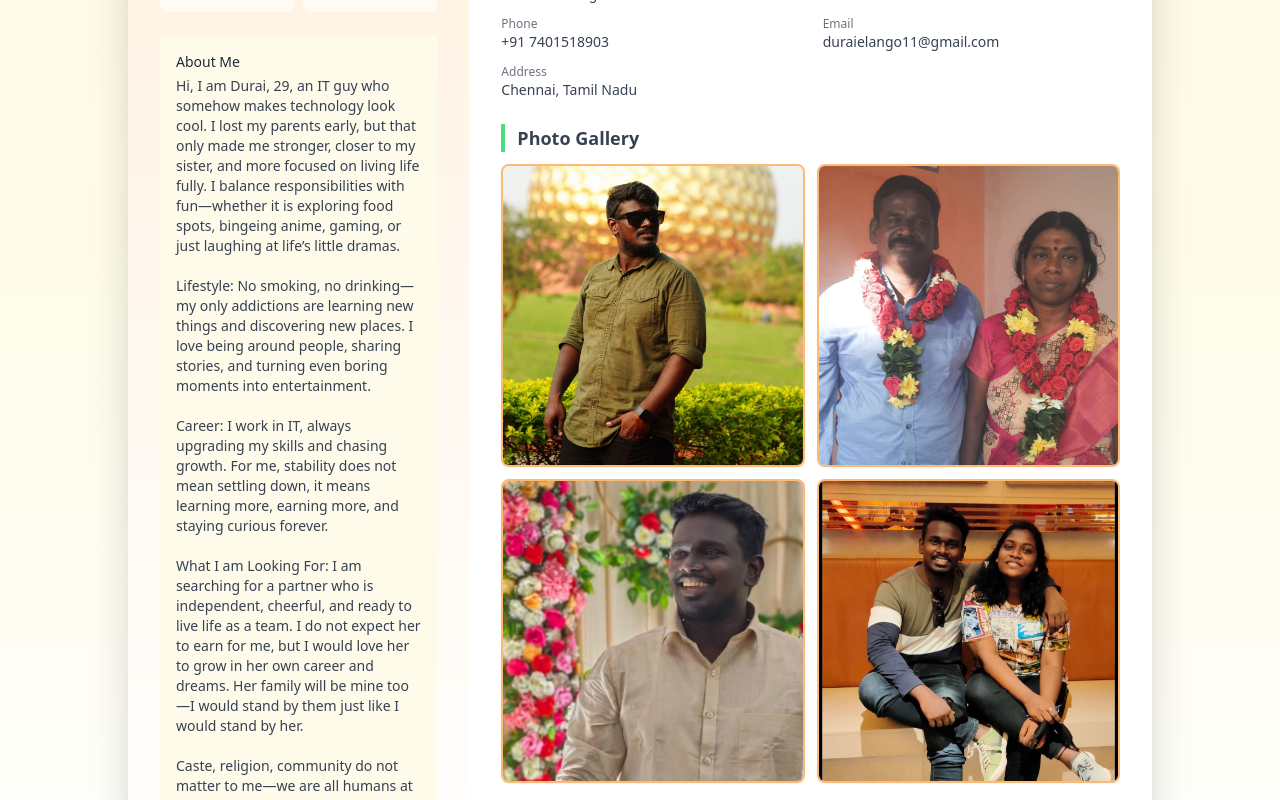
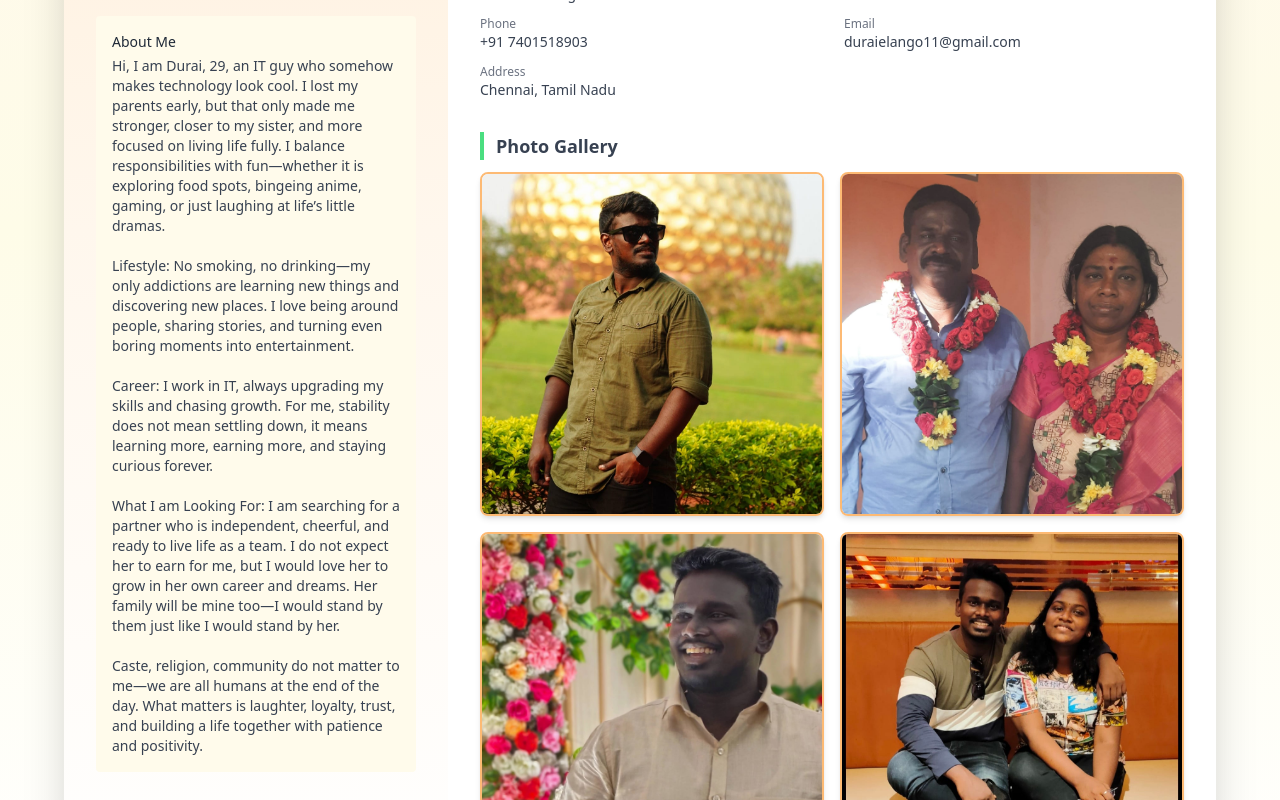
Before and after one commit to duraiaravindh/bio_data, a React (Vite) app: page / in a window 1280 px wide. Shown: the part 480-1280 px from the top of the page. Built offline with nearby package versions, Linux system fonts and the light colour scheme.

Commit message:
Prepare for deploy — <short description>

```diff
--- a/src/MarriageBiodata.jsx
+++ b/src/MarriageBiodata.jsx
@@ -33,7 +33,7 @@ export default function MarriageBiodata() {
     email: "duraielango11@gmail.com",
     address: "Chennai, Tamil Nadu",
 
-    // 🔮 New astrology fields
+    // 🔮 Astrology
     zodiac: "Scorpio (Vrischika) ♏",
     star: "Vishakam",
     lagna: "Kadakam (Cancer) ♋",
@@ -51,7 +51,7 @@ Caste, religion, community do not matter to me—we are all humans at the end of
 
   return (
     <div className="min-h-screen bg-gradient-to-b from-orange-50 via-yellow-50 to-white p-8 flex items-center justify-center">
-      <div className="relative max-w-5xl w-full bg-white rounded-3xl shadow-2xl overflow-hidden z-10">
+      <div className="relative max-w-6xl w-full bg-white rounded-3xl shadow-2xl overflow-hidden z-10">
         <div className="md:flex">
           {/* Left column */}
           <div className="md:w-1/3 bg-gradient-to-b from-orange-100 via-orange-50 to-white p-8 flex flex-col items-center">
@@ -89,7 +89,7 @@ Caste, religion, community do not matter to me—we are all humans at the end of
               </div>
             </div>
 
-            {/* About Me moved here */}
+            {/* About Me */}
             <div className="mt-6 w-full p-4 bg-amber-50 rounded text-sm text-gray-700">
               <div className="font-medium text-gray-800 mb-1">About Me</div>
               <div className="whitespace-pre-line">{data.about}</div>
@@ -97,7 +97,8 @@ Caste, religion, community do not matter to me—we are all humans at the end of
           </div>
 
           {/* Right column */}
-          <div className="md:w-2/3 p-8">
+          <div className="md:w-2/3 p-8 flex flex-col justify-between">
+            <div>
               <h2 className="text-2xl font-semibold text-gray-700 mb-4">
                 Marriage Biodata
               </h2>
@@ -121,7 +122,7 @@ Caste, religion, community do not matter to me—we are all humans at the end of
                   <div className="font-medium">{data.residence}</div>
                 </div>
 
-              {/* 🔮 Astrology details */}
+                {/* Astrology */}
                 <div>
                   <div className="text-xs text-gray-500">Zodiac (Rasi)</div>
                   <div className="font-medium">{data.zodiac}</div>
@@ -178,17 +179,18 @@ Caste, religion, community do not matter to me—we are all humans at the end of
                   <div className="font-medium">{data.address}</div>
                 </div>
               </div>
+            </div>
 
-            {/* Photo Gallery */}
-            <section className="mt-6">
-              <h2 className="text-lg font-semibold text-gray-700 border-l-4 border-green-400 pl-3">
+            {/* Photo Gallery at bottom */}
+            <section className="mt-8">
+              <h2 className="text-lg font-semibold text-gray-700 border-l-4 border-green-400 pl-3 mb-3">
                 Photo Gallery
               </h2>
-              <div className="mt-3 grid grid-cols-2 sm:grid-cols-4 gap-3">
+              <div className="grid grid-cols-2 sm:grid-cols-4 gap-4">
                 {data.gallery.map((src, i) => (
                   <div
                     key={i}
-                    className="w-full aspect-square overflow-hidden rounded-lg border-2 border-orange-300 shadow-sm"
+                    className="w-full aspect-square overflow-hidden rounded-lg border-2 border-orange-300 shadow-md"
                   >
                     <img
                       src={src}
```
Lines whose indentation alone changed are shown as unchanged.
